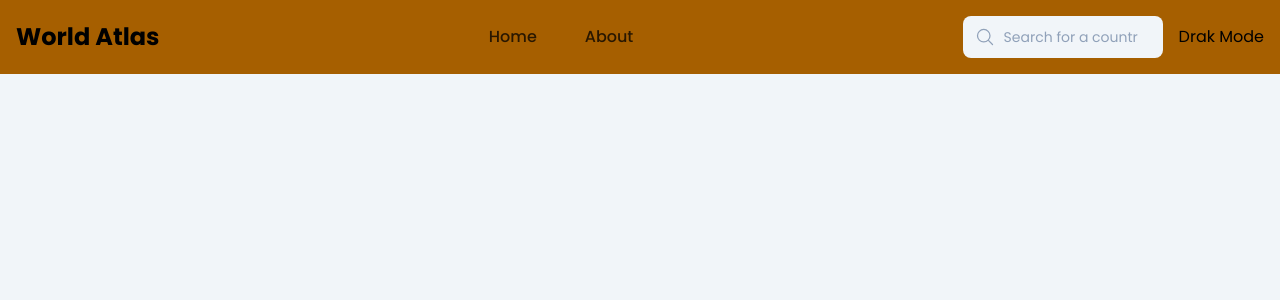
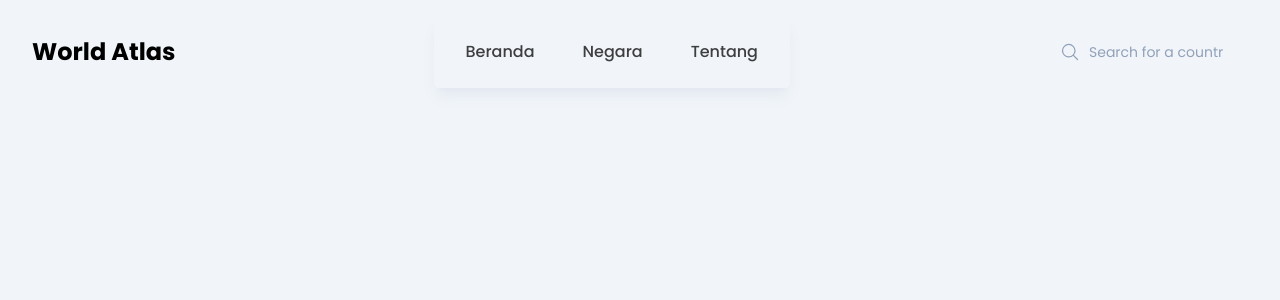
Before and after one commit to Mangadi-167/Website-World-Atlas, a React (Vite) app: page / in a window 1280 px wide. Shown: the top 300 px of the page. Built offline with nearby package versions, Linux system fonts and the light colour scheme.

Commit message:
navbar set

```diff
--- a/index.html
+++ b/index.html
@@ -13,7 +13,7 @@
   <title>Home | World Atlas</title>
 </head>
 
-<body class="bg-slate-100" id="home">
+<body class="bg-slate-100 " id="home">
   <div id="root"></div>
   <script type="module" src="/src/main.jsx"></script>
   <!-- <script src="/src/index.js"></script>
--- a/src/components/navbar.jsx
+++ b/src/components/navbar.jsx
@@ -5,28 +5,26 @@ export const Navbar = () => {
 
     const [searchQuery, setSearchQuery] = useState('');
     return (
-        <div className="navbar fixed w-full transition-all py-4 bg-yellow-700">
-            <div className="container mx-auto px-4 ">
+        <div className="navbar fixed w-full transition-all py-4 ">
+            <div className="container mx-auto px-8 ">
                 <div className="navbar-box flex items-center justify-between ">
                     <div className="logo">
                         <h2 className="text-2xl font-bold">World Atlas</h2>
                     </div>
-                    <ul className="flex items-center gap-12">
+                    <ul className="flex lg:gap-12 md:static md:bg-transparant  md:flex-row md-shadow-none md:w-auto md:h-full md:translate-y-0 gap-8  fixed left-106 top-38 -translate-y-1/2 flex-col px-8 py-6 rounded shadow-lg shadow-slate-200 transition-all">
                         <li>
-                            <a href="" className="font-medium opacity-75">Home</a>
+                            <a href="" className="font-medium opacity-75">Beranda</a>
                         </li>
                         <li>
-                            <a href="" className="font-medium opacity-75">About</a>
+                            <a href="" className="font-medium opacity-75">Negara</a>
+                        </li>
+                        <li>
+                            <a href="" className="font-medium opacity-75">Tentang</a>
                         </li>
                     </ul>
-                    <div className="socials flex items-center gap-4">
                         <div className="social" >
                             <SearchBar value={searchQuery} onChange={(e) => setSearchQuery(e.target.value)} placeholder="Search for a country..."/>
                         </div>
-                        <div className="social" >
-                            <a>Drak Mode</a>
-                        </div>
-                    </div>
                 </div>
             </div>
         </div>
```
